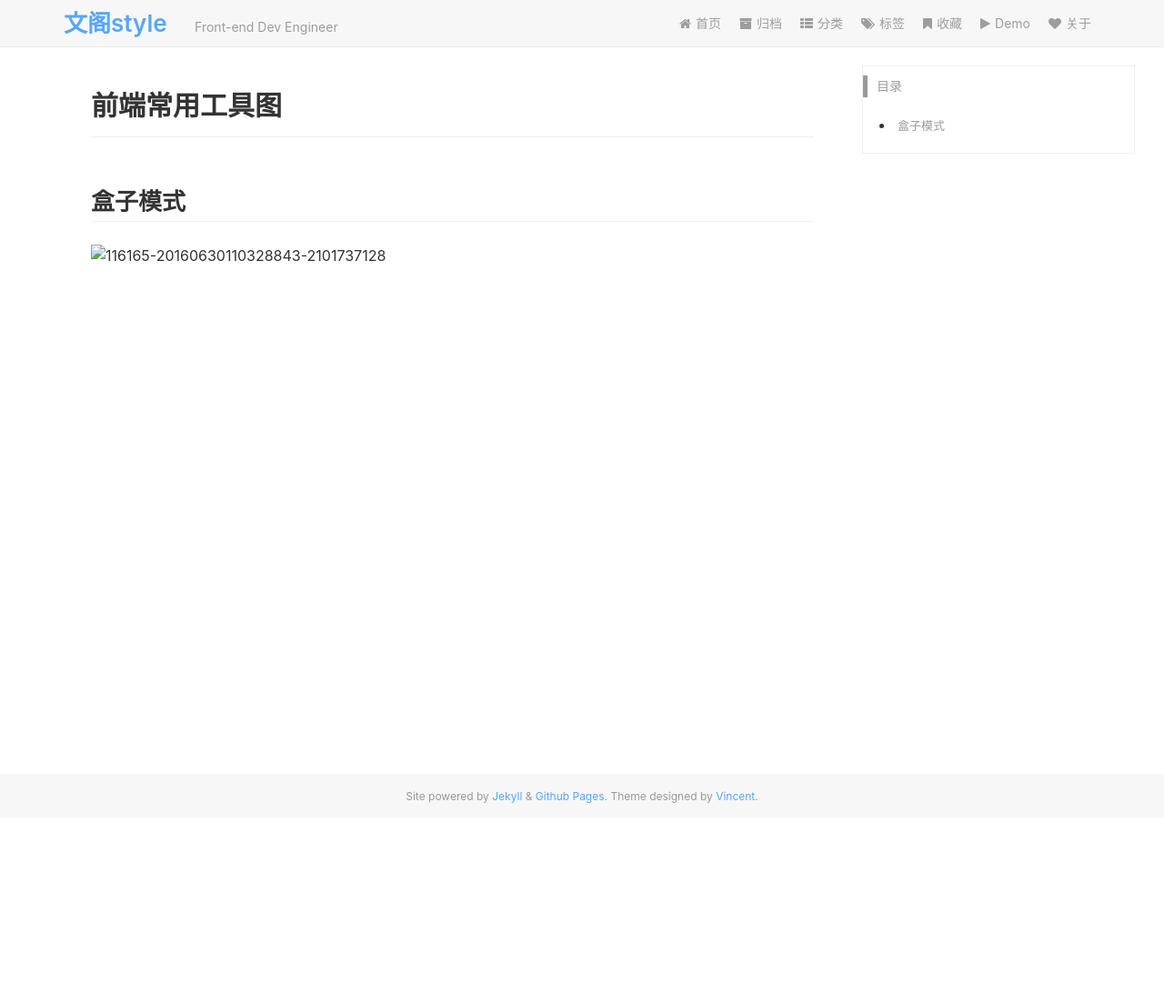
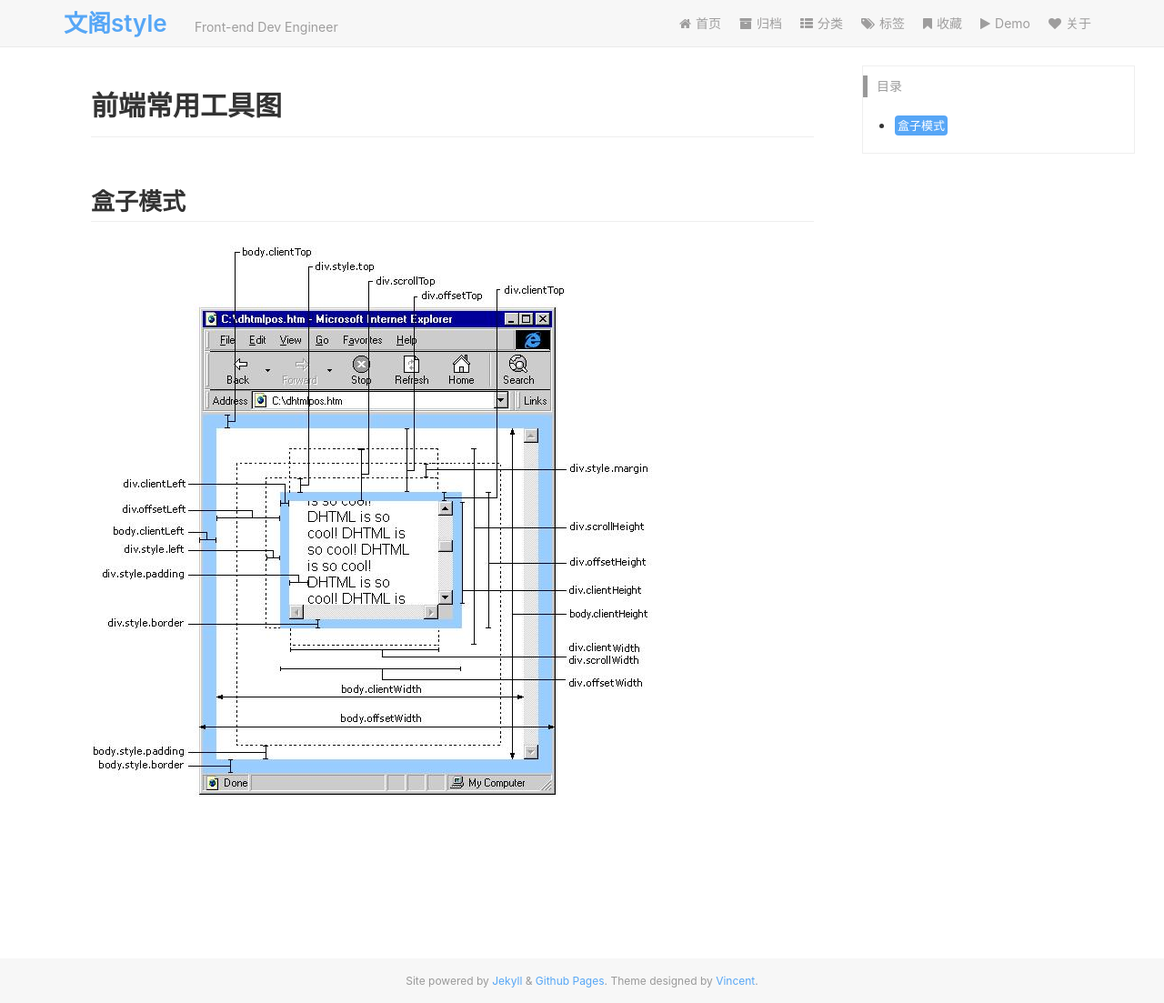
Before and after one commit to zjbiem/blog, a Jekyll site: the page built from _wiki/前端常用工具图.md, in a window 1280 px wide. Shown: the whole page at 91% size. Built offline with Jekyll 4.4.1, drawn with Linux system fonts in a browser that asks for light colours; comment, search, counter and statistics services are not loaded; a style sheet for code colours, icons or effects is not loaded; before the commit the page ends 900 px from its top, so only the background shows below that.

Commit message:
add wiki

```diff
--- a/_wiki/前端常用工具图.md
+++ b/_wiki/前端常用工具图.md
@@ -10,4 +10,4 @@ tags: tags1 tags2
 {:toc}
 
 ## 盒子模式
-![116165-20160630110328843-2101737128](media/116165-20160630110328843-2101737128.png)
+![116165-20160630110328843-2101737128](/media/116165-20160630110328843-2101737128.png)
```
